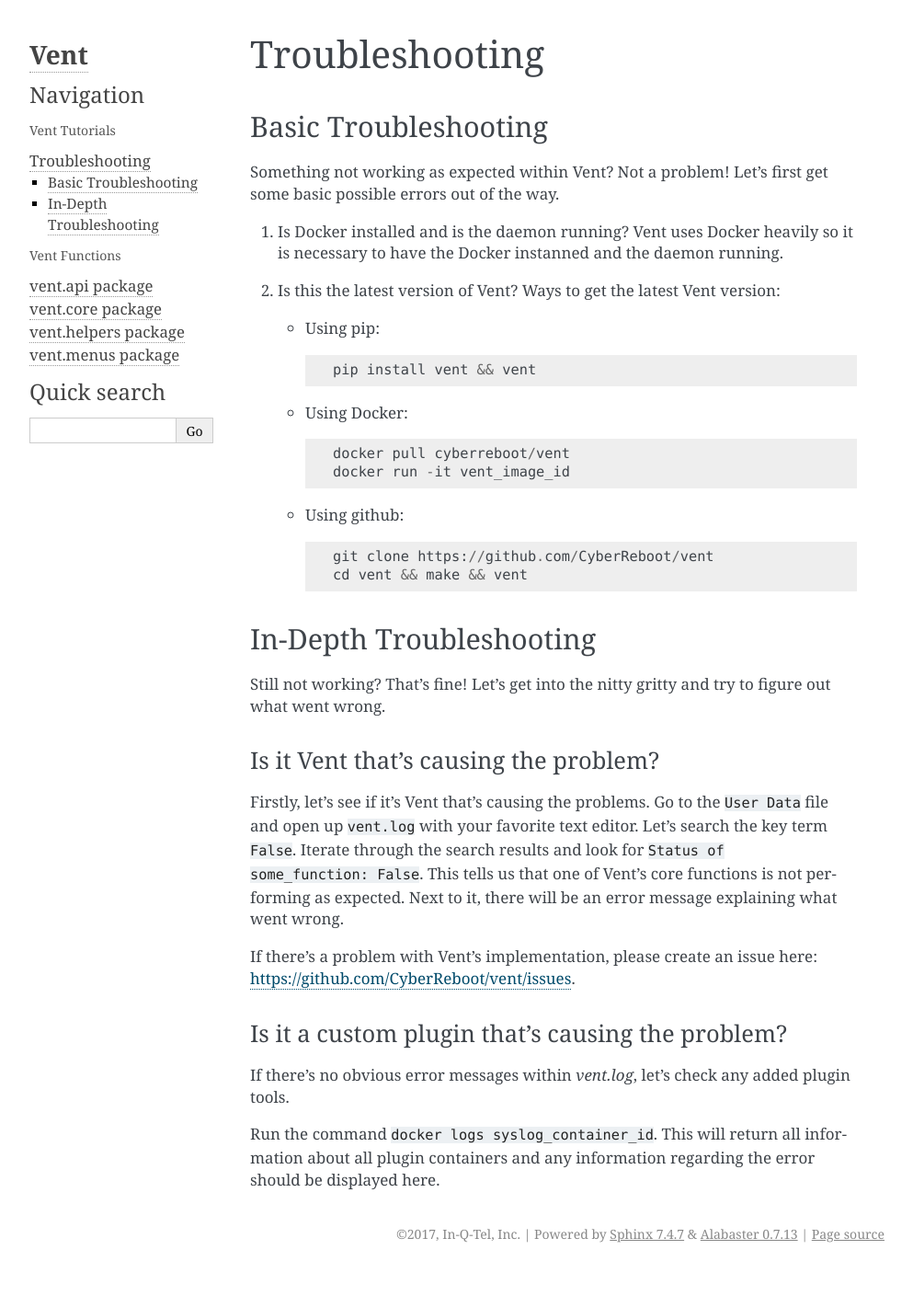
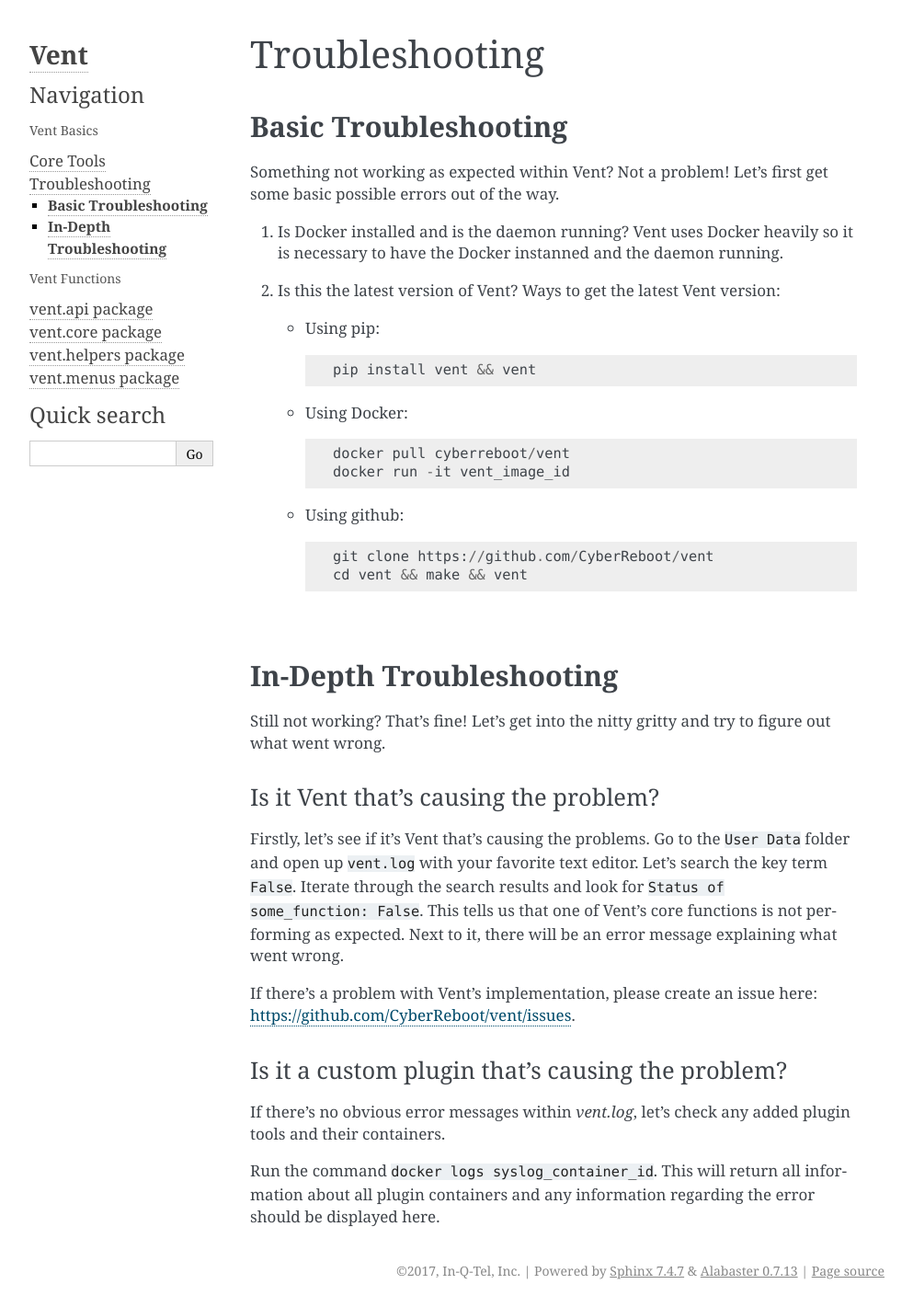
Before and after one commit to CyberReboot/vent, a Sphinx documentation site: the page built from docs/source/troubleshoot.rst, in a window 1280 px wide. Shown: the whole page at 92% size, without its empty margins (148-1141 px from the left). Built offline with Sphinx 7.4.7, drawn with Linux system fonts in a browser that asks for light colours; pages that are not in the unit, such as notebooks, are missing from menus; before the commit the page ends 1381 px from its top, so only the background shows below that.

Commit message:
good chunk of core tool explaination added

```diff
--- a/docs/source/index.rst
+++ b/docs/source/index.rst
@@ -54,8 +54,9 @@
 
 .. toctree::
   :maxdepth: 2
-  :caption: Vent Tutorials
+  :caption: Vent Basics
 
+  core_tools
   troubleshoot
 
 .. toctree::
--- a/docs/source/troubleshoot.rst
+++ b/docs/source/troubleshoot.rst
@@ -2,8 +2,8 @@
 Troubleshooting
 ***************
 
-Basic Troubleshooting
-=====================
+**Basic Troubleshooting**
+=========================
 Something not working as expected within Vent? Not a problem!
 Let's first get some basic possible errors out of the way.
 
@@ -26,17 +26,18 @@
         git clone https://github.com/CyberReboot/vent
         cd vent && make && vent
 
+|
 
-In-Depth Troubleshooting
-========================
+**In-Depth Troubleshooting**
+============================
 Still not working? That's fine! Let's get into the nitty gritty and
 try to figure out what went wrong.
 
 
 Is it Vent that's causing the problem?
-**************************************
+--------------------------------------
 Firstly, let's see if it's Vent that's causing the problems.
-Go to the ``User Data`` file and open up ``vent.log`` with your favorite
+Go to the ``User Data`` folder and open up ``vent.log`` with your favorite
 text editor. Let's search the key term ``False``. Iterate through the
 search results and look for ``Status of some_function: False``. This
 tells us that one of Vent's core functions is not performing as
@@ -48,9 +49,9 @@
 
 
 Is it a custom plugin that's causing the problem?
-*************************************************
+-------------------------------------------------
 If there's no obvious error messages within `vent.log`, let's check any
-added plugin tools.
+added plugin tools and their containers.
 
 Run the command ``docker logs syslog_container_id``.
 This will return all information about all plugin containers and any
```
Also changed, not shown: docs/source/core_tools.rst (added, +118 -0 lines).
